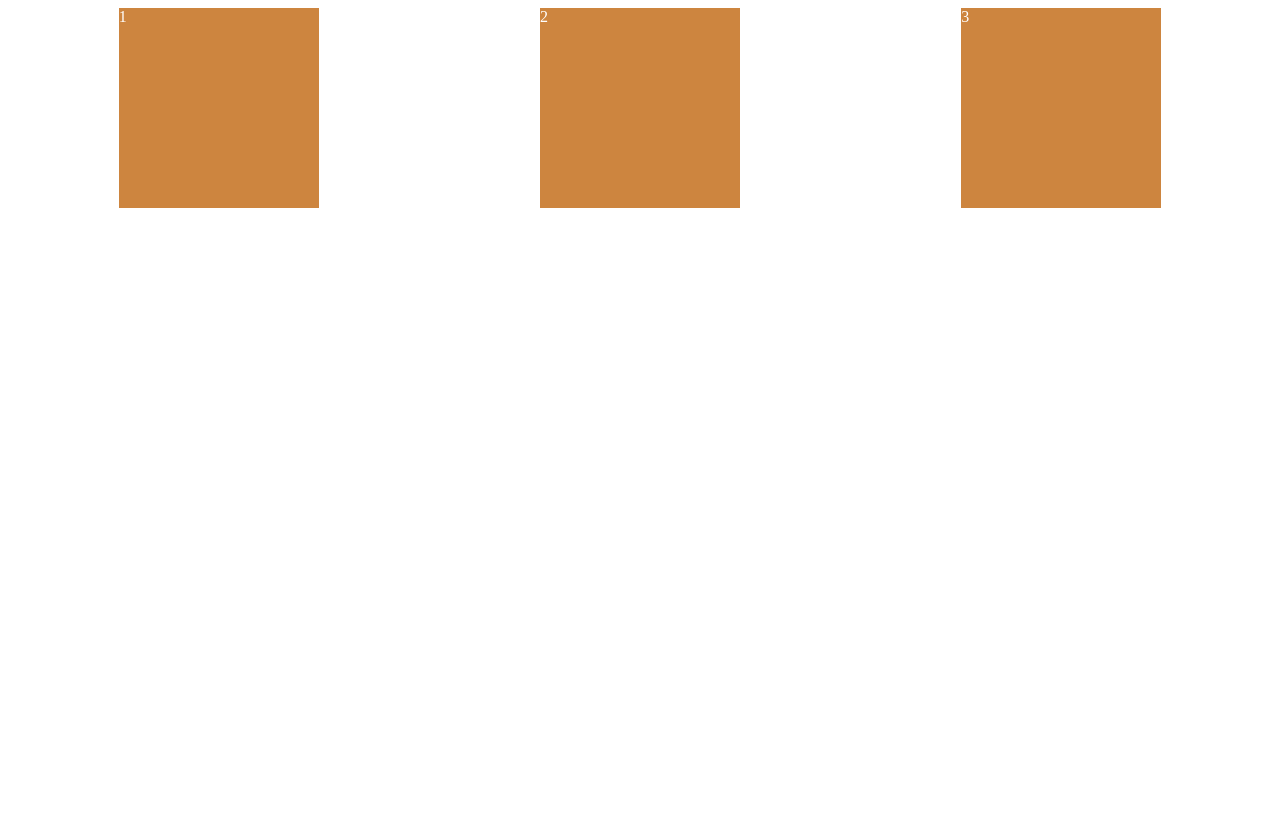
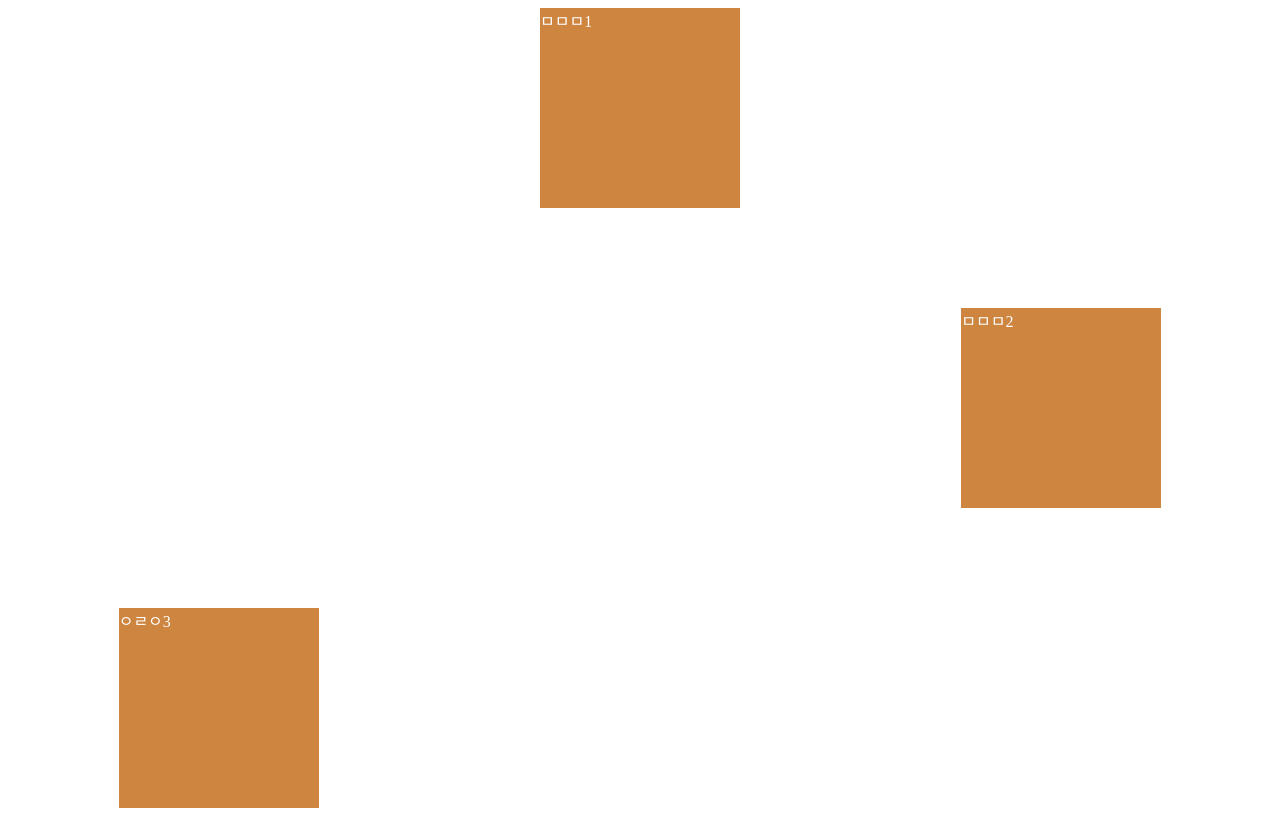
Before and after one commit to Seongmin-L-Cho/flex-css-practice, a plain HTML site: page index.html in a window 1280 px wide. Drawn offline with Linux system fonts and the light colour scheme.

Commit message:
child에 줄 수 있는 요소

```diff
--- a/index.html
+++ b/index.html
@@ -6,9 +6,9 @@
     <link rel="stylesheet" href="styles.css" />
     <title>(S)CSS Masterclass</title>
   </head>
-  <body class="wrapper">
-    <div class="box">1</div>
-    <div class="box">2</div>
-    <div class="box">3</div>
+  <body class="father">
+    <div class="child">ㅁㅁㅁ1</div>
+    <div class="child">ㅁㅁㅁ2</div>
+    <div class="child">ㅇㄹㅇ3</div>
   </body>
 </html>
--- a/styles.css
+++ b/styles.css
@@ -1,17 +1,34 @@
 /*  box -> 한개 박스. 옆에 아무것도 못옴 / inline-box : 한줄 박스 / inline - 한줄 element. width, display 안먹힘*/
 
-.wrapper {
+.father {
   display: flex;
   justify-content: space-around; /*flex box 조정 center면 중앙에 배치되는 식. main-axis에 종속*/
-  align-items: stretch; /* cross-axis에 종속 디폴트는 flex start*/
-  height: 100vh;
+  /*align-items: stretch;  cross-axis에 종속 디폴트는 flex start*/
+  height: 100vh; /* height가 없으면 align~~ 들이 작동을 안함. 왜냐면 높이가 박스크기에 맞춰져서...+*/
 }
 /* flex container 사용법 - div 를 감싸는 display : flex */
 /* flex -direction : flex 내부 박스들의 정렬. 기본은 row(가로) */
 /* main axis -> flex -direction 가 row일 때 가로 . cross-axis는 세로*/
-.box {
+
+.child {
   width: 200px;
   height: 200px;
   background: peru;
   color: white;
 }
+
+/*align self 는 align-items랑 비슷한 거지만(cross-axis), 하나에만 영향을 미침*/
+/*order : 순서 조정. html을 못건드릴 경우 사용할수 있다 기본은 0. 앞뒤의 order와 비교해서 순서를 맞춘다*/
+/* child 에 줄 수 있는건 이 두개 */
+.child:nth-child(1) {
+  order: 2;
+}
+.child:nth-child(2) {
+  align-self: center;
+  order: 3;
+}
+
+.child:nth-child(3) {
+  align-self: flex-end;
+  order: 0;
+}
```
